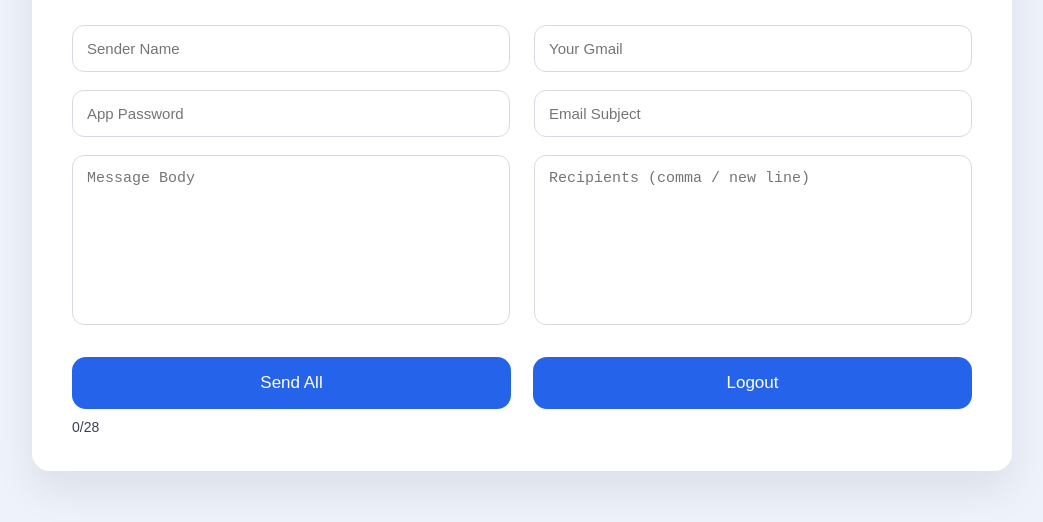
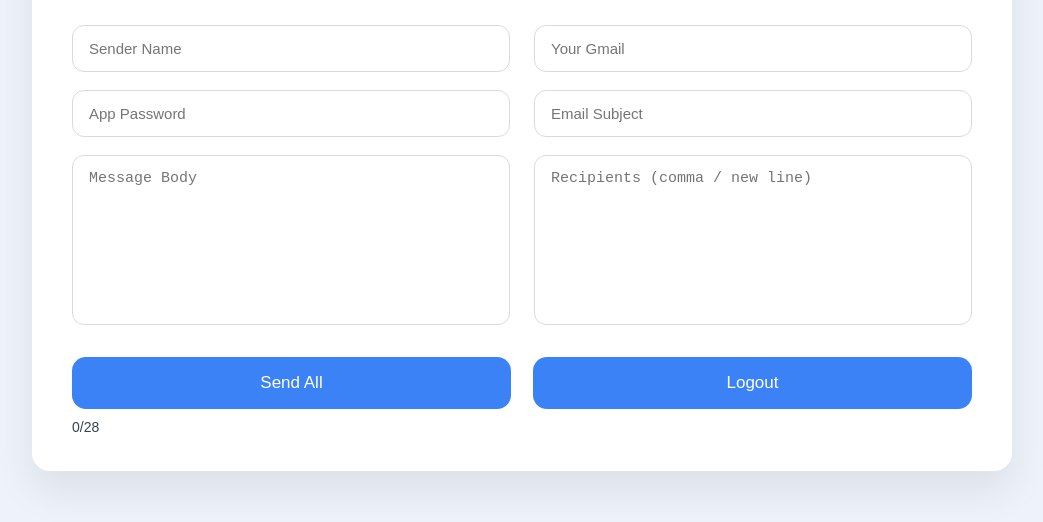
Before and after one commit to email-maker/one-manikant-mahur, a website: page public/launcher.html in a window 1280 px wide. Shown: the part 132-654 px from the top of the page, without its empty margins (118-1161 px from the left). Drawn offline with Linux system fonts and the light colour scheme.

Commit message:
Update style.css

```diff
--- a/public/style.css
+++ b/public/style.css
@@ -1,13 +1,42 @@
-*{box-sizing:border-box}
-body{margin:0;background:#eef3fb;font-family:Arial}
-.login-box{width:360px;margin:120px auto;background:#fff;padding:30px;border-radius:16px;text-align:center}
-.login-box input{width:100%;padding:12px;margin-bottom:12px;border-radius:10px;border:1px solid #ccc}
-.login-box button{width:100%;padding:14px;border-radius:12px;border:none;background:#2563eb;color:#fff}
-.card{width:980px;margin:40px auto;background:#fff;border-radius:18px;padding:36px 40px;box-shadow:0 20px 40px rgba(0,0,0,.08)}
-.title{text-align:center;font-size:26px;margin-bottom:28px}
-.form-grid{display:grid;grid-template-columns:1fr 1fr;gap:18px 24px}
-input,textarea{padding:14px;font-size:15px;border-radius:12px;border:1px solid #d6dbe3}
-textarea{height:170px;resize:none}
-.btn-row{display:grid;grid-template-columns:1fr 1fr;gap:22px;margin-top:32px}
-.btn-row button{padding:16px;font-size:17px;border-radius:14px;border:none;background:#2563eb;color:#fff}
-.limit-text{margin-top:10px;font-size:14px;color:#374151}
+* { box-sizing: border-box; }
+body { margin:0; background:#eef3fb; font-family:Arial, sans-serif; }
+
+.login-box {
+  width:360px; margin:120px auto; background:#fff;
+  padding:30px; border-radius:16px; text-align:center;
+}
+.login-box input {
+  width:100%; padding:12px; margin-bottom:12px;
+  border-radius:10px; border:1px solid #ccc;
+}
+.login-box button {
+  width:100%; padding:14px; border-radius:12px;
+  border:none; background:#3b82f6; color:#fff; font-size:16px;
+}
+
+.page { display:flex; justify-content:center; padding-top:40px; }
+.card {
+  width:980px; background:#fff; border-radius:18px;
+  padding:36px 40px; box-shadow:0 20px 40px rgba(0,0,0,.08);
+}
+.title { text-align:center; font-size:26px; margin-bottom:28px; }
+
+.form-grid {
+  display:grid; grid-template-columns:1fr 1fr;
+  gap:18px 24px;
+}
+input, textarea {
+  padding:14px 16px; font-size:15px;
+  border-radius:12px; border:1px solid #d6dbe3;
+}
+textarea { height:170px; resize:none; }
+
+.btn-row {
+  display:grid; grid-template-columns:1fr 1fr;
+  gap:22px; margin-top:32px;
+}
+.btn-row button {
+  padding:16px; font-size:17px; border-radius:14px;
+  border:none; background:#3b82f6; color:#fff; cursor:pointer;
+}
+.limit-text { margin-top:10px; font-size:14px; color:#374151; }
```
